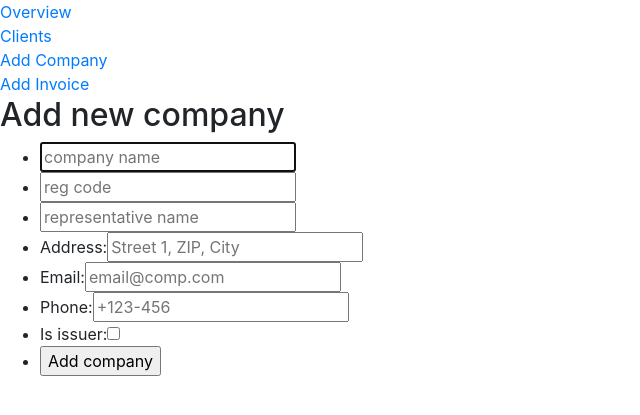
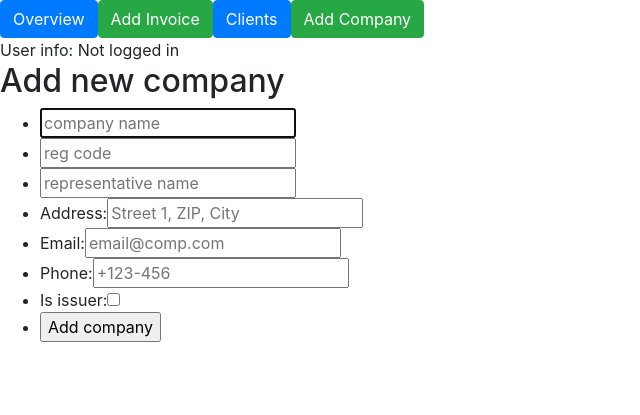
Before and after one commit to avalikarvamus/pinguinvoice, a Flask app: page /add-company/ in a window 1280 px wide. Shown: the top 415 px of the page, without its empty margins (0-640 px from the left). Run offline with Flask 2, Linux system fonts and the light colour scheme; some libraries are stand-ins or nearby versions.

Commit message:
Added partial work on user.

```diff
--- a/app/forms.py
+++ b/app/forms.py
@@ -13,6 +13,13 @@ from app import db, config
 from flask.ext.babel import gettext, ngettext
 
 from app.models import Invoice, Company
+
+class AddUserForm(Form):
+    name         = TextField(gettext("Username"), [Required()])
+    firstname    = TextField(u"First name", [Required()])
+    email        = TextField(u"Email", [Required()])
+    password     = TextField(u"Password", [Required()])
+    lang         = TextField(u"Language code", [Required()])
 
 class AddInvoiceForm(Form):
     number = TextField(gettext("Number"), [Required()])
--- a/app/templates/base.html
+++ b/app/templates/base.html
@@ -15,12 +15,16 @@
   <script src="/static/js/invoicer.js"></script>
   <script src="/static/bootstrap-3.2.0-dist/js/bootstrap.min.js"></script>
   <div id="wrapper">
-	  <div id="menu">
-		<a href="{{ url_for('index') }}" class="bt">{{ gettext('Overview') }}</a><br>
-    <a href="{{ url_for('companies') }}" class="bt">{{ gettext('Clients') }}</a><br>
-    <a href="{{ url_for('add_company') }}" class="bta">{{ gettext('Add Company') }}</a><br>
-		<a href="{{ url_for('add_invoice') }}" class="bta">{{ gettext('Add Invoice') }}</a><br>
-	  </div>
+	  <ul class="nav nav-pills">
+		<li><a href="{{ url_for('index') }}" class="btn btn-primary">{{ gettext('Overview') }}</a></li>
+    <li><a href="{{ url_for('add_invoice') }}" class="btn btn-success">{{ gettext('Add Invoice') }}</a></li>
+    <li><a href="{{ url_for('companies') }}" class="btn btn-primary">{{ gettext('Clients') }}</a></li>
+    <li><a href="{{ url_for('add_company') }}" class="btn btn-success">{{ gettext('Add Company') }}</a></li>
+    </ul>
+    <div>
+      User info:
+      {% if user %} <a href="{{ url_for('logout') }}">{{ user }}</a> {% else %} {{ gettext('Not logged in') }} {% endif %}
+    </div>
  {% block content %}
  {% endblock	%}
   </div>
--- a/app/templates/invoice.html
+++ b/app/templates/invoice.html
@@ -26,8 +26,8 @@
 	<li>{{ gettext('No income!') }}</li>
 	{% endfor %}
 	</ul>
-  {% if not invoice.confirmed %} <a href="{{ url_for('confirm_invoice', invoice_id=invoice.id) }}" class="bta">{{ gettext('Confirm') }}</a> <a href="{{ url_for('delete_invoice', invoice_id=invoice.id) }}" cla ss="btb">Kustuta</a> {% else %} {% if not invoice.paid %} <a href="{{ url_for('mark_invoice_paid') }}" class="bta">Märgi arve makstuks</a> {% endif %} {% endif %}
-  <a href="{{ url_for('generate_invoice_file', invoice_id=invoice.id) }}" class="bt">{{ gettext('Create file') }}</a>
+  {% if not invoice.confirmed %} <a href="{{ url_for('confirm_invoice', invoice_id=invoice.id) }}" class="btn btn-success btn-md">{{ gettext('Confirm') }}</a> <a href="{{ url_for('delete_invoice', invoice_id=invoice.id) }}" class="btn btn-danger btn-md">{{ gettext('Delete') }}</a> {% else %} {% if not invoice.paid %} <a href="{{ url_for('mark_invoice_paid') }}" class="btn btn-success btn-md">{{ gettext('Mark invoice paid') }}</a> {% endif %} {% endif %}
+  <a href="{{ url_for('generate_invoice_file', invoice_id=invoice.id) }}" class="btn btn-success btn-md">{{ gettext('Create file') }}</a>
 </div>
 <div id="message">
 </div>
--- a/app/views.py
+++ b/app/views.py
@@ -3,7 +3,7 @@
 #    Copyright 2015 Madis Veskimeister <madis@pingviinitiivul.ee>
 #
 
-import  os, random, exceptions, datetime
+import  os, random, exceptions, datetime, auth
 from flask import render_template, flash, redirect, session, url_for, request
 from app import app, db
 from models import User, Invoice, InvoiceLine, Company
@@ -30,21 +30,33 @@ def logout():
 
 @app.route('/register', methods = ['GET', 'POST'])
 def register():
+    if user:
+        session['user']=user
+        return redirect(url_for('index'))
     if request.method == 'POST':
         if request.form.has_key('kasutaja') and request.form.has_key('salakala'):
             print "blablaa"
     #form = UserRegistrationForm()
     return render_template("register.html")
 
+@app.route('/users')
+@auth.requires_auth
+def users():
+    Users = User.query.all()
+    return render_template("users.html", title = gettext('PinguInvoice - Users'), users = Users)
+
+
 @app.route('/')
+@auth.requires_auth
 def index():
-    #if 'user' in session:
-    Invoices = Invoice.query.order_by(Invoice.time_added_to_base).order_by(Invoice.time_added_to_base).limit(10)
-    Drafts = Invoice.query.filter(Invoice.confirmed_time==None).order_by(Invoice.time_added_to_base).limit(10)
-    NotpaidInvoices = Invoice.query.filter(Invoice.confirmed_time!=None).filter(Invoice.paid_time==None).order_by(Invoice.confirmed_time).limit(10)
-    return render_template("index.html", title = gettext('PinguInvoice - Overview'), invoices = Invoices, drafts = Drafts, notpaid = NotpaidInvoices)
+    FirstUser =  User.query.limit(1).first()
+    Invoices = Invoice.query.order_by(Invoice.time_added_to_base).order_by(Invoice.time_added_to_base).limit(10).all()
+    Drafts = Invoice.query.filter(Invoice.confirmed_time==None).order_by(Invoice.time_added_to_base).limit(10).all()
+    NotpaidInvoices = Invoice.query.filter(Invoice.confirmed_time!=None).filter(Invoice.paid_time==None).order_by(Invoice.confirmed_time).limit(10).all()
+    return render_template("index.html", title = gettext('PinguInvoice - Overview'), invoices = Invoices, drafts = Drafts, notpaid = NotpaidInvoices, user = FirstUser)
 
 @app.route('/invoices/<string:filter>')
+@auth.requires_auth
 def invoices(filter):
     if filter=="paid":
         Invoices = Invoice.query.filter(Invoice.paid_time!=None).filter(Invoice.confirmed_time!=None).all()
@@ -57,45 +69,36 @@ def invoices(filter):
     return render_template("invoices.html", title = gettext('PinguInvoice - Invoices'), invoices = Invoices)
 
 @app.route('/invoice/<int:invoice_id>')
+@auth.requires_auth
 def show_invoice(invoice_id):
-    #if 'user' in session:
     invoice = Invoice.query.filter(Invoice.id==invoice_id).first()
     return render_template("invoice.html", title = gettext('PinguInvoice'), invoice = invoice)
 
 @app.route('/invoice/confirm/<int:invoice_id>')
+@auth.requires_auth
 def confirm_invoice(invoice_id):
-    #if 'user' in session:
     invoice = Invoice.query.filter(Invoice.id==invoice_id).first()
     invoice.confirm = datetime.datetime.now()
-    #db.session.add(invoice)
     db.session.commit()
     return redirect(url_for('show_invoice', invoice_id=invoice.id))
-    #render_template("invoice.html", title = gettext('PinguInvoice'), invoice = invoice, message=gettext(u"Invoice confirmed!"))
 
 @app.route('/invoice/paid/<int:invoice_id>')
 def mark_invoice_paid(invoice_id):
-    #if 'user' in session:
     invoice = Invoice.query.filter(Invoice.id==invoice_id).first()
     invoice.paid = datetime.datetime.now()
-    #db.session.add(invoice)
     db.session.commit()
     return redirect(url_for('show_invoice', invoice_id=invoice.id))
-    #render_template("invoice.html", title = gettext('PinguInvoice'), invoice = invoice, message=gettext(u"Invoice marked paid!"))
 
 @app.route('/invoice/delete/<int:invoice_id>')
 def delete_invoice(invoice_id):
-    #if 'user' in session:
     invoice = Invoice.query.filter(Invoice.id==invoice_id).first()
     db.session.delete(invoice)
     db.session.commit()
     flash(gettext(u"Invoice deleted!"))
     return redirect(url_for('invoices'))
-    #render_template("invoices.html", title = 'PinguArved', , message=u"Invoice deleted!")
-
 
 @app.route('/invoice/gen-file/<int:invoice_id>')
 def generate_invoice_file(invoice_id):
-    #if 'user' in session:
     invoice = Invoice.query.filter(Invoice.id==invoice_id).first()
     fields = [('name','John Smith'),('telephone','555-1234')]
     fdf = forge_fdf("",fields,[],[],[])
@@ -159,8 +162,21 @@ def show_company(company_id):
 
 @app.route('/companies/')
 def companies():
-    #if 'user' in session:
     companies = Company.query.all()
     return render_template("companies.html", title = gettext('PinguInvoice - Companies'), companies = companies)
 
+@app.route('/api/users', methods = ['POST'])
+def new_user():
+    name = request.json.get('username')
+    password = request.json.get('password')
+    if name is None or password is None:
+        abort(400) # missing arguments
+    if User.query.filter_by(name = name).first() is not None:
+        abort(400) # existing user
+    user = User(name = name)
+    user.hash_password(password)
+    db.session.add(user)
+    db.session.commit()
+    return jsonify({ 'username': user.name }), 201, {'Location': url_for('get_user', id = user.id, _external = True)}
+
 app.secret_key="ashjdksahklamsdlkamsdsdasashjdksahklamsdlkamssdadasdsafas"
--- a/db_filldata.py
+++ b/db_filldata.py
@@ -11,6 +11,7 @@ from app.models import User, Invoice, InvoiceLine, Company
 from flask.ext.security.utils import encrypt_password
 
 def fillData():
+    user        = User(name = "test", firstname ="testfirst", email="test@example.com", password_hash=user.hash_password("secret"), lang="en")
     myspendings =  [InvoiceLine(desc="Kommunaalid", sum=50.0),
                     InvoiceLine(desc="Toit", sum=220.0),
                     InvoiceLine(desc="Bensiin", sum=150.0),
@@ -33,6 +34,7 @@ def fillData():
     db.session.add(client)
     invoice.issuer = company
     invoice.client = client
+    db.session.add(user)
     db.session.add(invoice)
     db.session.add(invoice2)
     db.session.add(invoice3)
--- a/requirements.txt
+++ b/requirements.txt
@@ -7,6 +7,7 @@ Flask-Social
 Flask-Uploads
 Flask-Wtf
 Flask-SQLAlchemy
+Flask-OpenID
 Jinja2
 SQLAlchemy
 Werkzeug
```
Also changed, not shown: app/__init__.py (+7 -1 lines), app/models.py (+28 -5 lines), app/templates/register.html (+6 -5 lines).
